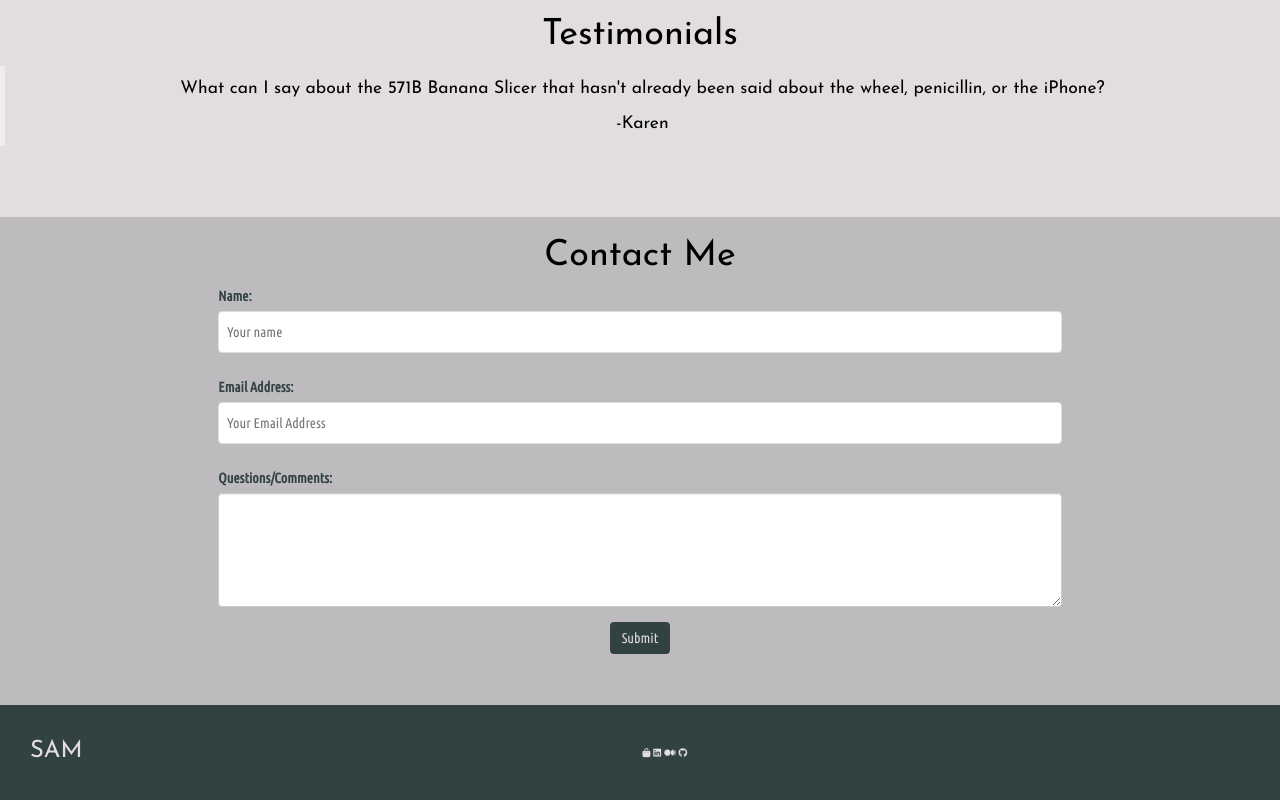
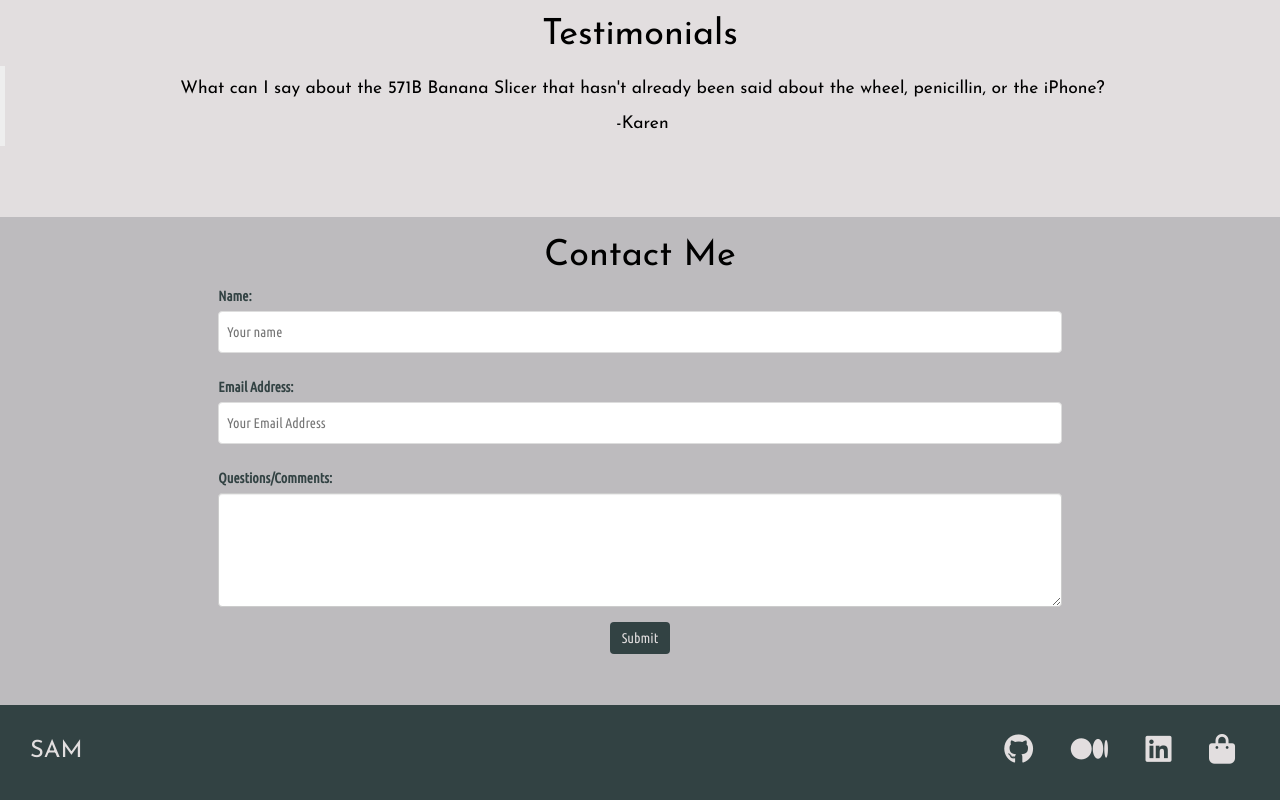
Before and after one commit to SamKeathley/about-me, a plain HTML site: page index.html in a window 1280 px wide. Shown: the part 1265-2065 px from the top of the page. Drawn offline with nearby package versions, Linux system fonts and the light colour scheme.

Commit message:
changed footer and nav styles

```diff
--- a/css/main.css
+++ b/css/main.css
@@ -41,11 +41,8 @@ footer span{
 }
 
 .fa {
-  display: inline-block;
   color: #E2DEDF;
-  font-size: .9rem;
-  margin-right: .3rem;
-  float: right;
+  margin: 0 15px;
 }
 
 h1, blockquote {
@@ -67,7 +64,7 @@ h1, blockquote {
 	color: white;
 }
 
-.navbar-brand, .navbar-inverse .navbar-nav > li > a {
+#brand, .navbar-inverse .navbar-nav > li > a {
 	color: #E2DEDF;
 	font-family: var(--secondary-font);
 	font-size: 1.7em;
--- a/index.html
+++ b/index.html
@@ -5,8 +5,8 @@
     <title>About Me</title>
     <link rel="stylesheet" href="https://maxcdn.bootstrapcdn.com/bootstrap/3.3.7/css/bootstrap.min.css" integrity="sha384-BVYiiSIFeK1dGmJRAkycuHAHRg32OmUcww7on3RYdg4Va+PmSTsz/K68vbdEjh4u" crossorigin="anonymous">
     <link href="https://fonts.googleapis.com/css?family=Josefin+Sans|Ubuntu+Condensed" rel="stylesheet">
+    <script src="https://use.fontawesome.com/953427c692.js"></script>
     <link rel="stylesheet" href="css/main.css">
-    <script src="https://use.fontawesome.com/953427c692.js"></script>
   </head>
   <body>
     <header>
@@ -19,7 +19,7 @@
               <span class="icon-bar"></span>
               <span class="icon-bar"></span>
             </button>
-            <a class="navbar-brand" href="#">SAM</a>
+            <a id="brand" class="navbar-brand" href="#">SAM</a>
           </div>
           <div class="collapse navbar-collapse" id="collapsed-bar">
             <ul class="nav navbar-nav navbar-right">
@@ -31,21 +31,6 @@
           </div>
         </div>
       </nav>
-
-      <!-- <section class="navBar">
-        <nav class="nav">
-          <div class="logo pull-left">
-            <h2>SAM</h2>
-          </div>
-          <ul>
-            <li class="nav-link"><a href="#about" class="smoothScroll">ABOUT</a></li>
-            <li class="nav-link"><a href="#art" class="smoothScroll">ARTWORK</a></li>
-            <li class="nav-link"><a href="#projects" class="smoothScroll">PROJECTS</a></li>
-            <li class="nav-link"><a href="#contact" class="smoothScroll">CONTACT</a></li>
-          </ul>
-          <div class="handle">Menu</div>
-        </nav>
-      </section> -->
     </header>
 
     <section id="about" class="hero">
@@ -129,7 +114,7 @@
     <section id="contact" class="contact">
       <h1>Contact Me</h1>
       <div class="row">
-        <div class="col-md-offset-2 col-md-8">
+        <div class="col-xs-offset-2 col-xs-8">
 
           <form action="index.html" method="post">
             <div class="form-group">
@@ -152,21 +137,21 @@
 
     <footer class="footer">
       <p>SAM</p>
-        <div class="content-wrapper icons">
-          <span id="icons">
+        <div class="content-wrapper pull-right">
+
           <a href="https://github.com/SamKeathley">
-              <i class="fa fa-github" aria-hidden="true"></i>
+            <i class="fa fa-github fa-lg" aria-hidden="true"></i>
           </a>
           <a href="https://medium.com/@MouseRat">
-              <i class="fa fa-medium" aria-hidden="true"></i>
+            <i class="fa fa-medium fa-lg" aria-hidden="true"></i>
           </a>
           <a href="https://www.linkedin.com/in/sam-keathley-39b427139/">
-              <i class="fa fa-linkedin-square" aria-hidden="true"></i>
+            <i class="fa fa-linkedin-square fa-lg" aria-hidden="true"></i>
           </a>
           <a href="https://www.redbubble.com/people/SamsWeirdArt/shop?asc=u">
-            <i class="fa fa-shopping-bag" aria-hidden="true"></i>
+            <i class="fa fa-shopping-bag fa-lg" aria-hidden="true"></i>
           </a>
-          </span>
+
         </div>
         <div style="clear:both"></div>
     </footer>
```
Lines whose indentation alone changed are shown as unchanged.
